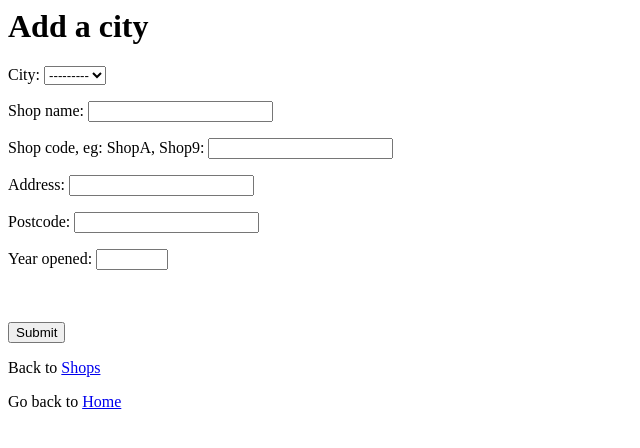
After one commit to saeedashukor/fruit_sales, a Django app: page /shops/shop/add_shop in a window 1280 px wide. The commit adds this page. Shown: the top 448 px of the page, without its empty margins (0-640 px from the left). Run offline with Django 4.2, Linux system fonts and the light colour scheme; data that the repository does not hold is empty.

Commit message:
added django forms

```diff
--- /dev/null
+++ b/shops/forms.py
@@ -0,0 +1,20 @@
+from django import forms
+import datetime
+from .models import City
+
+
+class CityForm(forms.Form):
+    name = forms.CharField(label='City name', max_length=100)
+
+
+class ShopForm(forms.Form):
+    class CityNameChoiceField(forms.ModelChoiceField):
+        def label_from_instance(self, obj):
+            return f'{obj.name}'
+
+    city = CityNameChoiceField(queryset=City.objects.all())
+    name = forms.CharField(label='Shop name', max_length=200)
+    code = forms.CharField(label='Shop code, eg: ShopA, Shop9', max_length=10)
+    address = forms.CharField(label='Address', max_length=300)
+    postcode = forms.CharField(label='Postcode', max_length=5)
+    year_opened = forms.IntegerField(label='Year opened', min_value=1900, max_value=datetime.datetime.now().year)
--- a/shops/models.py
+++ b/shops/models.py
@@ -1,5 +1,4 @@
 from django.db import models
-from django.utils import timezone
 
 
 class City(models.Model):
--- a/shops/urls.py
+++ b/shops/urls.py
@@ -6,6 +6,8 @@ urlpatterns = [
     path('', views.IndexView.as_view(), name='home'),
     path('city/', views.show_cities, name='city'),
     path('city/<int:city_id>', views.city_details, name='city_details'),
+    path('city/add_city', views.city_forms, name='city_forms'),
     path('shop/', views.show_shops, name='shop'),
-    path('shop/<int:shop_id>', views.shop_details, name='shop_details')
+    path('shop/<int:shop_id>', views.shop_details, name='shop_details'),
+    path('shop/add_shop', views.shop_forms, name='shop_forms')
 ]
--- a/shops/views.py
+++ b/shops/views.py
@@ -1,8 +1,10 @@
 from django.views import generic
 from django.shortcuts import render, get_object_or_404
 from itertools import chain
+from django.http import HttpResponseRedirect
 
 from .models import City, Shop
+from .forms import CityForm, ShopForm
 
 
 class IndexView(generic.ListView):
@@ -33,3 +35,25 @@ def show_shops(request):
 def shop_details(request, shop_id):
     shop = get_object_or_404(Shop, pk=shop_id)
     return render(request, 'shops/shop_details.html', {'shop': shop})
+
+
+def city_forms(request):
+    if request.method == 'POST':
+        form = CityForm(request.POST)
+        if form.is_valid():
+            return HttpResponseRedirect('city/add_city')
+    else:  # If GET method or any other method -> create blank form
+        form = CityForm()
+
+    return render(request, 'cities/add_city_form.html', {'form': form})
+
+
+def shop_forms(request):
+    if request.method == 'POST':
+        form = ShopForm(request.POST)
+        if form.is_valid():
+            return HttpResponseRedirect('shop/add_shop')
+    else:  # If GET method or any other method -> create blank form
+        form = ShopForm()
+
+    return render(request, 'shops/add_shop_form.html', {'form': form})
--- a/templates/home.html
+++ b/templates/home.html
@@ -5,4 +5,6 @@
     <h3>Welcome</h3>
     <p>View <a href="{% url 'shops:shop' %}">shops</a></p>
     <p>View <a href="{% url 'shops:city' %}">cities</a></p>
+    <p><a href="{% url 'shops:shop_forms' %}">Add a shop</a></p>
+    <p><a href="{% url 'shops:city_forms' %}">Add a city</a></p>
 {% endblock %}
--- /dev/null
+++ b/templates/shops/add_shop_form.html
@@ -0,0 +1,11 @@
+{% extends 'base.html' %}
+{% block body %}
+<h1>Add a city</h1>
+<form action="{% url 'shops:shop_forms' %}" method="post">
+    {% csrf_token %}
+    {{ form.as_p }}
+    <br><br>
+    <input type="submit" value="Submit">
+</form>
+<p>Back to <a href="{% url 'shops:shop' %}">Shops</a></p>
+{% endblock %}
```
Also changed, not shown: shops/management/commands/import_shops_and_cities.py (+8 -9 lines), templates/cities/add_city_form.html (added, +11 -0 lines), shops/migrations/0010_alter_shop_year_opened.py (added).
